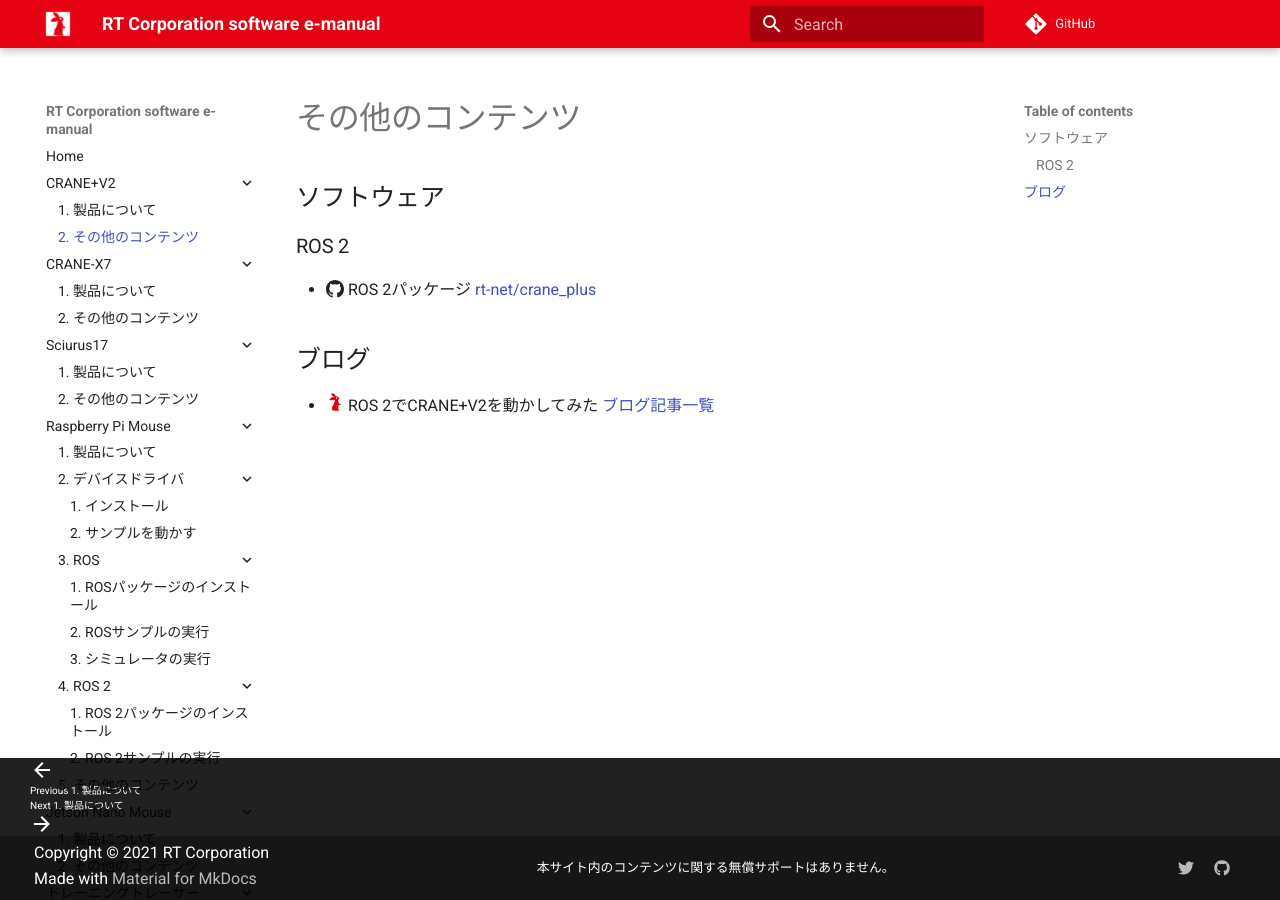
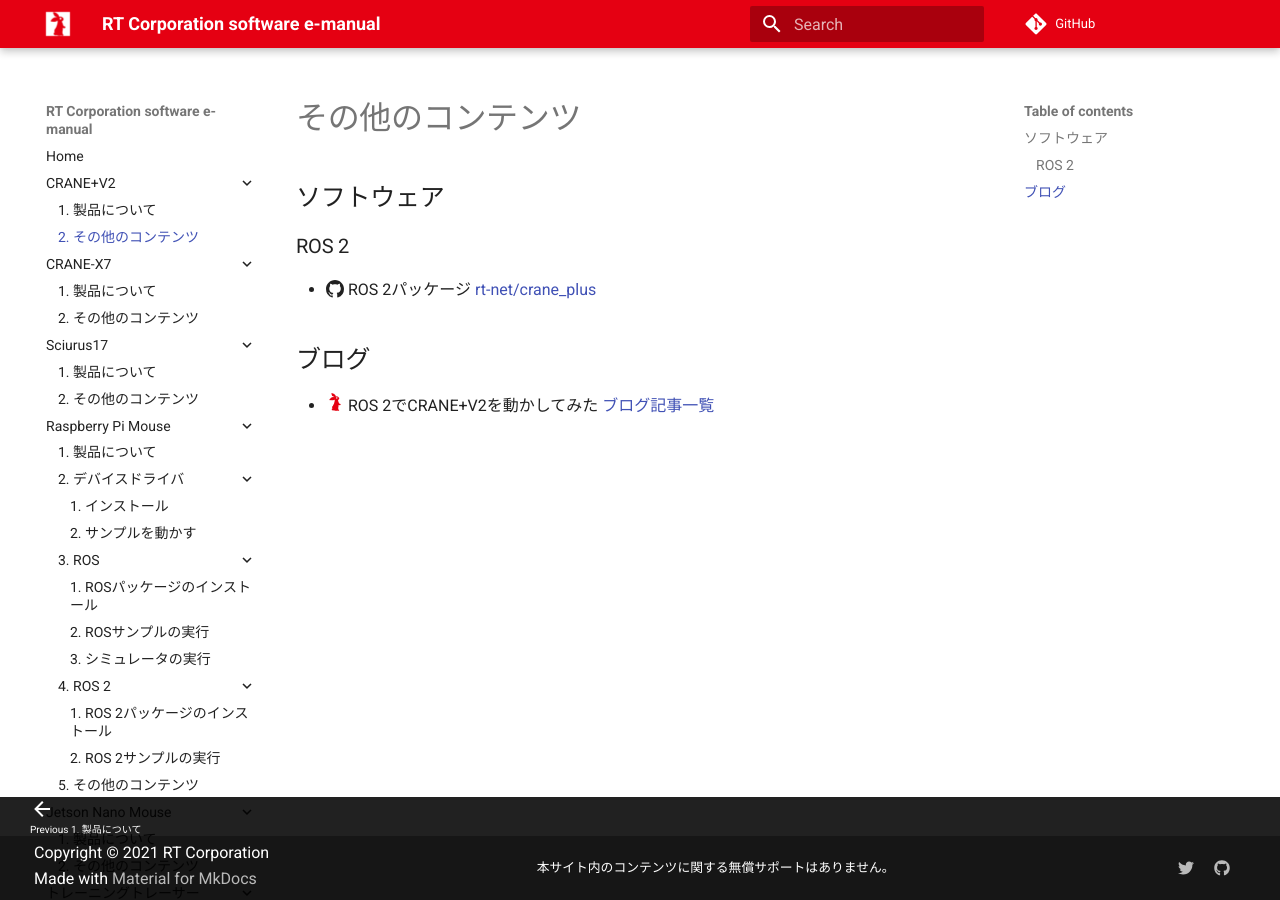
Before and after one commit to rt-net/tutorials, an MkDocs documentation site: the page built from docs/cranev2/others.md, in a window 1280 px wide. Built offline with MkDocs 1.6.1 and Material for MkDocs 9.7.7, drawn with Linux system fonts in a browser that asks for light colours; comment, search, counter and statistics services are not loaded.

Commit message:
同じロボットだけ下のフッターでページ遷移する
CRANE-X7とCRANE+V2だけ適用した

```diff
--- a/docs/cranev2/others.md
+++ b/docs/cranev2/others.md
@@ -1,3 +1,7 @@
+---
+title: その他のコンテンツ (CRANE+V2)
+robot: CRANE+V2
+---
 # その他のコンテンツ
 
 ## ソフトウェア
--- a/overrides/partials/footer.html
+++ b/overrides/partials/footer.html
@@ -6,7 +6,7 @@
   {% if page.previous_page or page.next_page %}
     <div class="md-footer-nav">
       <nav class="md-footer-nav__inner md-grid" aria-label="{{ lang.t('footer.title') }}">
-        {% if page.previous_page %}
+        {% if page.previous_page.meta and page.previous_page.meta.robot == page.meta.robot %}
           <a href="{{ page.previous_page.url | url }}" class="md-footer-nav__link md-footer-nav__link--prev" rel="prev">
             <div class="md-footer-nav__button md-icon">
               {% include ".icons/material/arrow-left.svg" %}
@@ -21,7 +21,7 @@
             </div>
           </a>
         {% endif %}
-        {% if page.next_page %}
+        {% if page.next_page.meta and page.next_page.meta.robot == page.meta.robot %}
           <a href="{{ page.next_page.url | url }}" class="md-footer-nav__link md-footer-nav__link--next" rel="next">
             <div class="md-footer-nav__title">
               <div class="md-ellipsis">
```
Also changed, not shown: docs/crane-x7/others.md (+4 -0 lines), docs/crane-x7/products.md (+1 -0 lines), docs/cranev2/products.md (+1 -0 lines).
